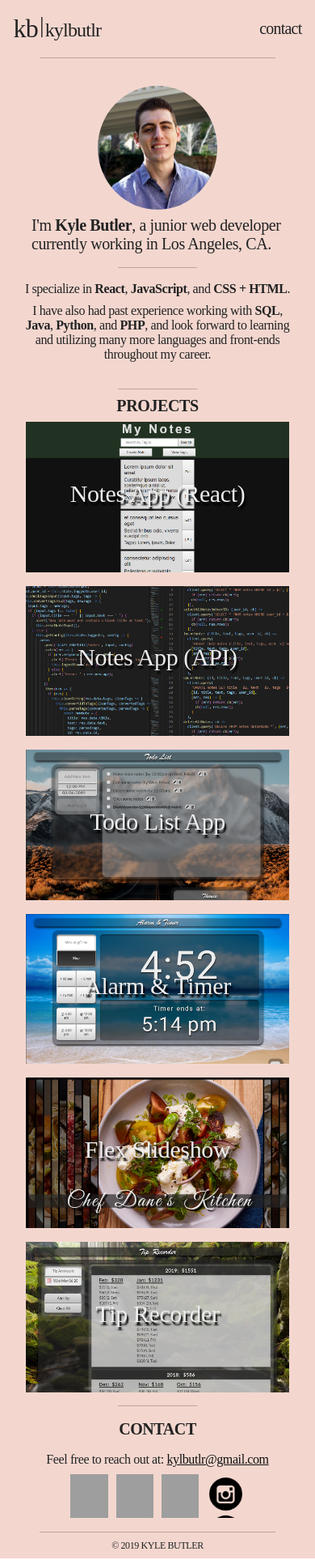
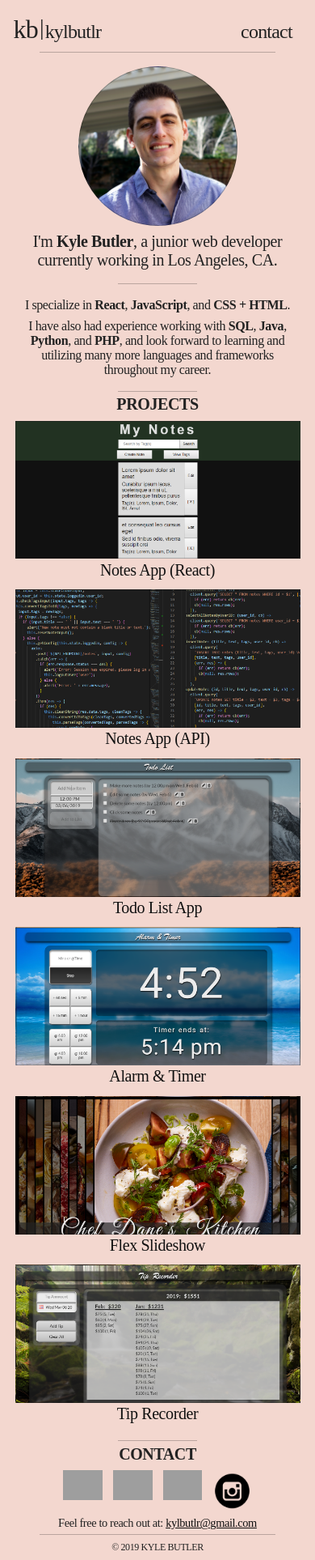
Before and after one commit to kylbutlr/portfolio-website, a React (Create React App) app: page / in a window 390 px wide. Shown: the whole page at 81% size. Built offline with nearby package versions, Linux system fonts and the light colour scheme; grey boxes are pictures that could not be loaded; a web font is replaced by a local one.

Commit message:
redesign mobile

```diff
--- a/src/App.css
+++ b/src/App.css
@@ -17,6 +17,8 @@
 
 html {
   font-size: 1rem;
+  text-align: center;
+  overflow-x: hidden;
 }
 
 h1, h2, h3, h4, h6 {
@@ -68,18 +70,19 @@ p {
 }
 
 .Header {
-  height: 10%;
+  height: 7.5%;
   width: 100%;
   display: flex;
   align-items: center;
   justify-content: space-between;
+  padding-top: 2.5%;
 }
 
 .title {
   display: flex;
   align-items: center;
   width: 50%;
-  padding: 2vh 4vw;
+  padding: 1vh 4vw;
 }
 
 .title h1,
@@ -92,12 +95,12 @@ p {
 
 .title h2 {
   position: relative;
-  bottom: 0.25rem;
+  bottom: 0.15rem;
 }
 
 .title h3 {
   position: relative;
-  top: 0.125rem;
+  top: 0.15rem;
 }
 
 .contact-link {
@@ -105,7 +108,16 @@ p {
   align-items: center;
   justify-content: flex-end;
   width: 50%;
-  padding: 2vh 4vw;
+  padding: 1vh 6vw;
+}
+
+.contact-link h4 {
+  font-size: 150%;
+  position: relative;
+  top: 0.2rem;
+  cursor: pointer;
+  padding-left: 0.2rem;
+  padding-right: 0.3rem;
 }
 
 .Body {
@@ -115,16 +127,11 @@ p {
 
 .Body div {
   margin: 0 auto;
-  padding: 1vh 4vw;
-}
-
-.Body h5 {
-  text-align: center;
+  /*padding: 1vh 4vw;*/
 }
 
 .Body p {
-  text-align: center;
-  width: 95%;
+  width: 90%;
   margin: 0 auto;
 }
 
@@ -134,14 +141,11 @@ p {
   width: 80%;
 }
 
-.welcome {
-  padding-top: 4vh !important;
+.welcome,
+.bio {
+  padding-top: 2vh !important;
   padding-bottom: 2vh !important;
 
-}
-.bio {
-  padding-top: 2vh !important;
-  padding-bottom: 4vh !important;
 }
 
 .bio p:first-child {
@@ -152,9 +156,10 @@ p {
   background-image: url(./images/headshot.png);
   background-size: 100%;
   border-radius: 100%;
+  border: 1px #11111140 solid;
   margin-bottom: 1vh !important;
-  height: 35vw;
-  width: 30vw;
+  height: 50vw;
+  width: 50vw;
 }
 
 .divider {
@@ -170,34 +175,47 @@ p {
   width: 75%;
 }
 
-.projects div {
-  height: 100%;
+.projects {
+  padding-bottom: 1vh;
+}
+
+.projects h5 {
+  padding: 0.5vh 0 1vh;
 }
 
 .projects a {
-  text-align: center;
   text-decoration: none;
-  color: #ececec;
-  font-size: 150%;
-  text-shadow: 0.125rem 0.25rem 0.125rem black;
 }
 
-.projects a .project-image h6 {
-  margin: 7.5vh auto 0;
+.projects h6 {
+  padding-bottom: 1vh;
+  text-decoration: none;
+  color: #111;
+  font-size: 125%;
 }
 
-.projects a .project-image {
+.project-image {
   background-size: 100%;
   height: 20vh;
   width: 90%;
+  border: 1px #11111140 solid;
 }
 
-.contact p {
-  padding-top: 1vh;
+.project-info {
+  padding: 0.25vh 0 0.5vh;
+}
+
+.contact h5 {
+  padding: 0.5vh 0 1vh;
 }
 
 .contact a {
   color: #111;
+}
+
+.contact p {
+  font-size: 0.9rem;
+  padding: 1vh 0 0.5vh;
 }
 
 .socials {
@@ -207,10 +225,11 @@ p {
   width: 60%;
 }
 
-.socials div {
+.icon {
   background-size: 100%;
-  width: 4vw;
-  height: 4.5vh;
+  background-repeat: no-repeat;
+  width: 12.5vw;
+  height: 12.5vw;
 }
 
 .social-email { background-image: url(./images/icons/gmail.png); }
@@ -219,6 +238,6 @@ p {
 .social-instagram { background-image: url(./images/icons/instagram.png); }
 
 .footer p {
-  text-align: center;
   font-size: 0.75rem;
+  padding: 1vh 0 1vh;
 }
--- a/src/App.js
+++ b/src/App.js
@@ -53,10 +53,10 @@ class App extends Component {
               .
             </p>
             <p>
-              I have also had past experience working with <span className='bold'>SQL</span>,{' '}
+              I have also had experience working with <span className='bold'>SQL</span>,{' '}
               <span className='bold'>Java</span>, <span className='bold'>Python</span>, and{' '}
               <span className='bold'>PHP</span>, and look forward to learning and utilizing many
-              more languages and front-ends throughout my career.
+              more languages and frameworks throughout my career.
             </p>
           </div>
           <div className='divider' />
@@ -64,42 +64,60 @@ class App extends Component {
             <h5>PROJECTS</h5>
             <div className='project1'>
               <a href='https://github.com/kylbutlr/notes-app-react'>
-                <div className='project-image'>
+                <div className='project-image'/>
+              </a>
+              <a href='https://github.com/kylbutlr/notes-app-react'>
+                <div className='project-info'>
                   <h6>Notes App (React)</h6>
                 </div>
               </a>
             </div>
             <div className='project2'>
               <a href='https://github.com/kylbutlr/notes-app-api'>
-                <div className='project-image'>
+                <div className='project-image'/>
+              </a>
+              <a href='https://github.com/kylbutlr/notes-app-api'>
+                <div className='project-info'>
                   <h6>Notes App (API)</h6>
                 </div>
               </a>
             </div>
             <div className='project3'>
               <a href='https://github.com/kylbutlr/todo-list'>
-                <div className='project-image'>
+                <div className='project-image'/>
+              </a>
+              <a href='https://github.com/kylbutlr/notes-app-api'>
+                <div className='project-info'>
                   <h6>Todo List App</h6>
                 </div>
               </a>
             </div>
             <div className='project4'>
               <a href='https://github.com/kylbutlr/alarm-timer'>
-                <div className='project-image'>
+                <div className='project-image'/>
+              </a>
+              <a href='https://github.com/kylbutlr/notes-app-api'>
+                <div className='project-info'>
                   <h6>Alarm & Timer</h6>
                 </div>
               </a>
             </div>
             <div className='project5'>
               <a href='https://github.com/kylbutlr/flex-slideshow'>
-                <div className='project-image'>
+                <div className='project-image'/>
+              </a>
+              <a href='https://github.com/kylbutlr/notes-app-api'>
+                <div className='project-info'>
                   <h6>Flex Slideshow</h6>
                 </div>
               </a>
             </div>
             <div className='project6'>
               <a href='https://github.com/kylbutlr/tip-recorder'>
-                <div className='project-image'>
+                <div className='project-image'/>
+              </a>
+              <a href='https://github.com/kylbutlr/tip-recorder'>
+                <div className='project-info'>
                   <h6>Tip Recorder</h6>
                 </div>
               </a>
@@ -109,23 +127,23 @@ class App extends Component {
           <div className='contact'>
             <Element name='contact-element' className='element'>
             <h5>CONTACT</h5></Element>
+            <div className='socials'>
+              <a href='mailto:kylbutlr@gmail.com'>
+                <div className='icon social-email' />
+              </a>
+              <a href='https://github.com/kylbutlr'>
+                <div className='icon social-github' />
+              </a>
+              <a href='https://www.linkedin.com/in/kylbutlr/'>
+                <div className='icon social-linkedin' />
+              </a>
+              <a href='https://www.instagram.com/kylbutlr/'>
+                <div className='icon social-instagram' />
+              </a>
+            </div>
             <p>
               Feel free to reach out at: <a href='mailto:kylbutlr@gmail.com'>kylbutlr@gmail.com</a>
             </p>
-            <div className='socials'>
-              <a href='mailto:kylbutlr@gmail.com'>
-                <div className='social-email' />
-              </a>
-              <a href='https://github.com/kylbutlr'>
-                <div className='social-github' />
-              </a>
-              <a href='https://www.linkedin.com/in/kylbutlr/'>
-                <div className='social-linkedin' />
-              </a>
-              <a href='https://www.instagram.com/kylbutlr/'>
-                <div className='social-instagram' />
-              </a>
-            </div>
           </div>
           <div className='divider last-divider' />
           <div className='footer'>
```
